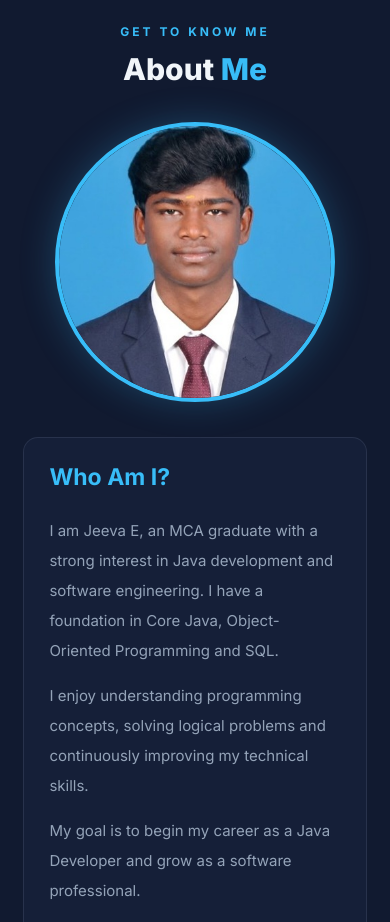
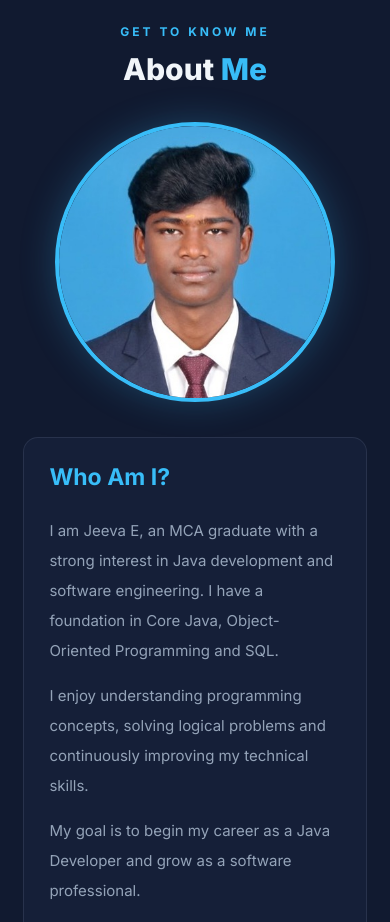
Before and after one commit to JEEVA07032003/JEEVA07032003.github.io, a plain HTML site: page index.html in a window 390 px wide. Shown: the part 920-1842 px from the top of the page. Drawn offline with Linux system fonts and the light colour scheme.

Commit message:
Update style.css

```diff
--- a/style.css
+++ b/style.css
@@ -780,12 +780,11 @@ ul {
     width: 280px;
     height: 280px;
     object-fit: cover;
-    object-position: center 25%;
+    object-position: center 0% !important;
     border-radius: 50%;
     border: 4px solid var(--primary);
     box-shadow: 0 0 35px rgba(56, 189, 248, 0.25);
     transition: 0.4s;
 }
 
-
 }
```
